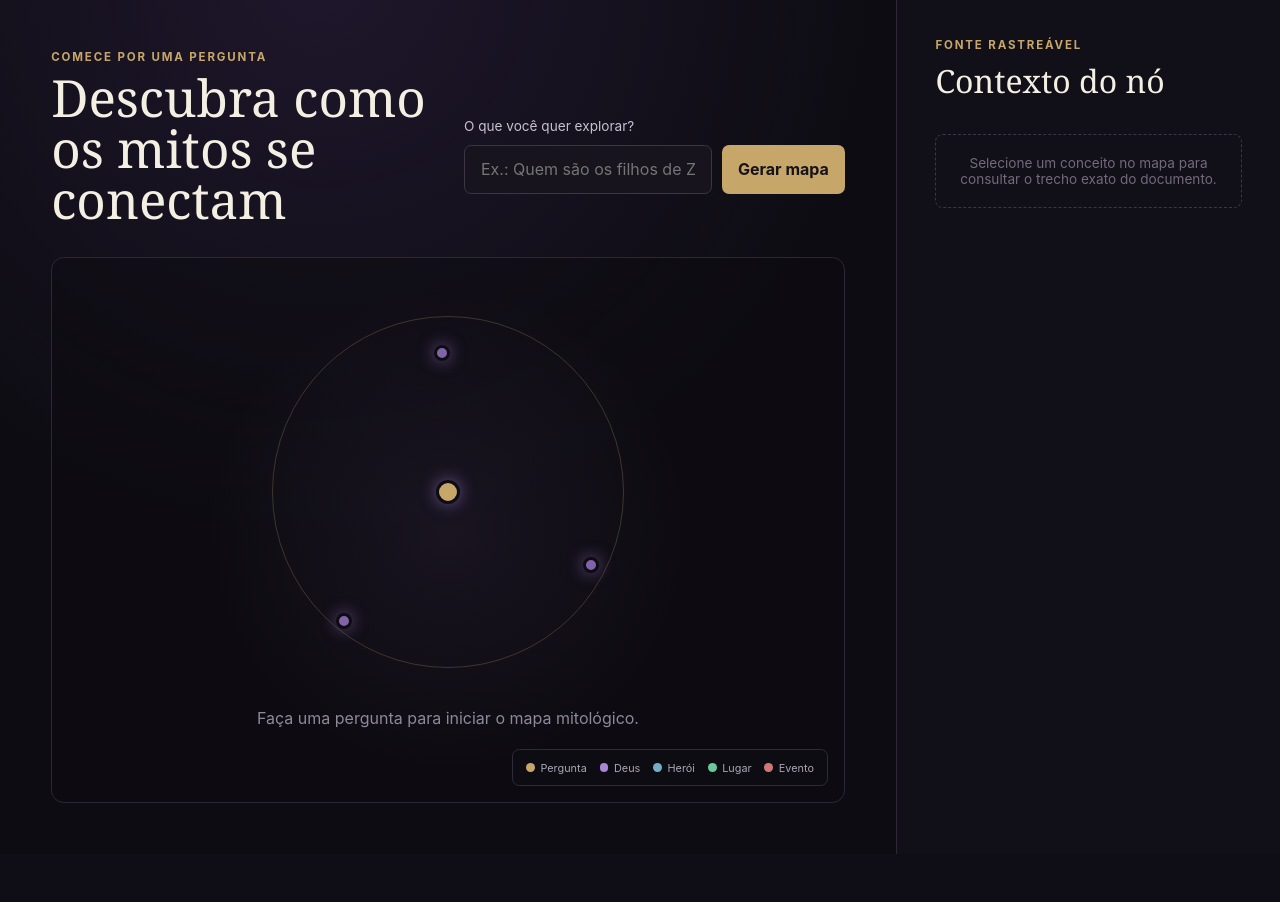
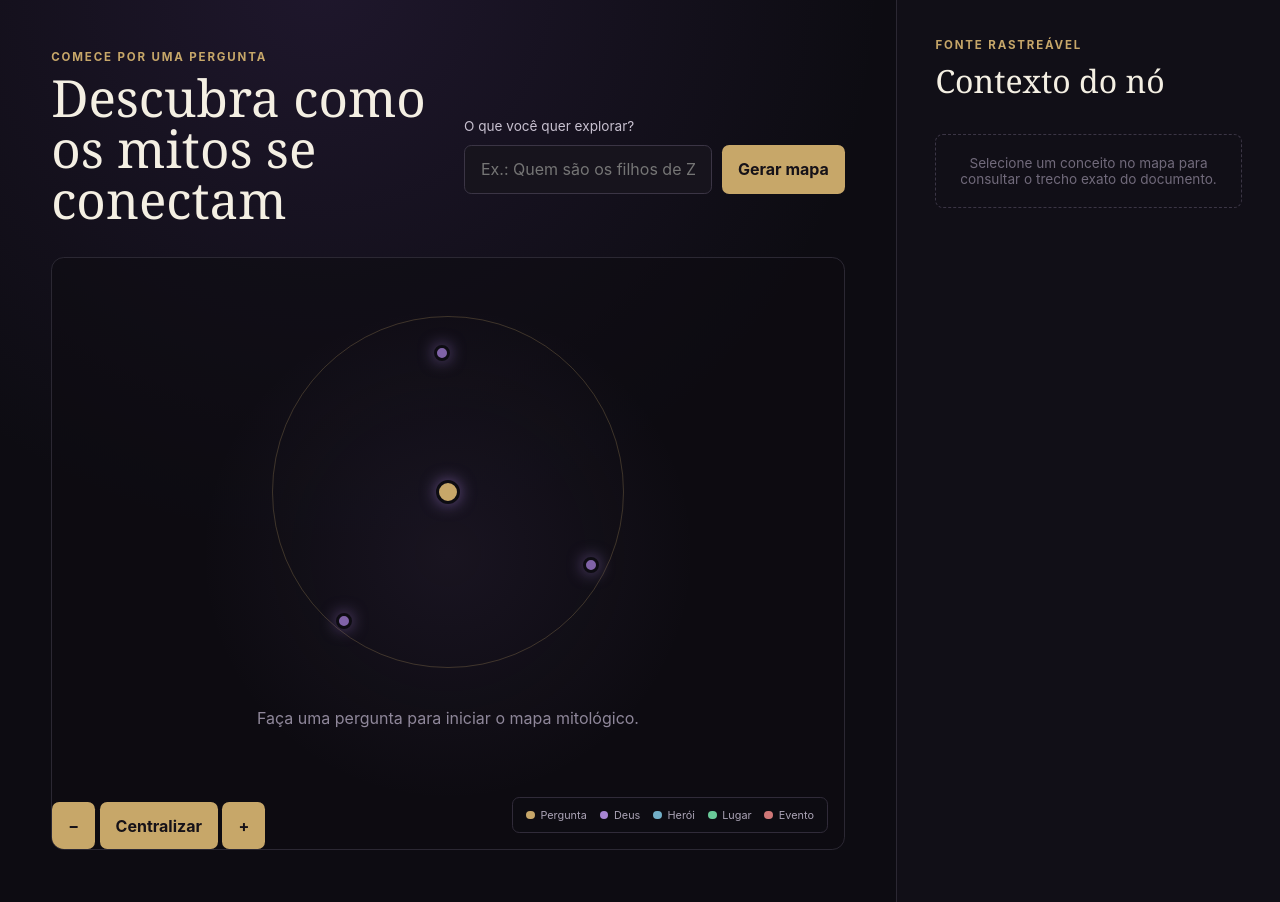
Before and after one commit to Dev-Russo/rag-mitologia, a FastAPI app: page / in a window 1280 px wide. Shown: the part 123-1025 px from the top of the page. Before the commit the page ends 977 px from the top, so only its background shows below. Run offline with FastAPI, Linux system fonts and the light colour scheme.

Commit message:
feat: adiciona navegação e seleção ao mapa

```diff
--- a/static/graph.js
+++ b/static/graph.js
@@ -8,6 +8,9 @@ const elements = {
   requestStatus: document.querySelector("#request-status"),
   graphEmpty: document.querySelector("#graph-empty"),
   svg: document.querySelector("#graph-svg"),
+  zoomOut: document.querySelector("#zoom-out"),
+  fitGraph: document.querySelector("#fit-graph"),
+  zoomIn: document.querySelector("#zoom-in"),
   sourceEmpty: document.querySelector("#source-empty"),
   nodeDetails: document.querySelector("#node-details"),
   nodeType: document.querySelector("#node-type"),
@@ -26,7 +29,17 @@ const state = {
   sources: [],
   selectedNodeId: null,
   loading: false,
+  scene: null,
+  positions: new Map(),
+  graphBounds: { width: 1000, height: 560 },
+  viewport: { x: 40, y: 40, scale: 1 },
+  pointer: null,
 };
+
+const VIEWPORT_WIDTH = 1000;
+const VIEWPORT_HEIGHT = 700;
+const MIN_SCALE = 0.45;
+const MAX_SCALE = 1.8;
 
 const typeLabels = {
   pergunta: "Pergunta",
@@ -96,6 +109,7 @@ function mergeResponse(data, reset = false) {
     : `${data.evaluation.attempts} tentativa(s) sem evidência suficiente`;
 
   renderGraph();
+  if (reset) fitGraph();
 }
 
 function calculatePositions() {
@@ -159,6 +173,61 @@ function svgElement(name, attributes = {}) {
   return element;
 }
 
+function activePathNodeIds() {
+  const active = new Set();
+  let current = state.selectedNodeId;
+  while (current && !active.has(current)) {
+    active.add(current);
+    current = state.edges.find((edge) => edge.target === current)?.source;
+  }
+  return active;
+}
+
+function applyViewport() {
+  if (!state.scene) return;
+  const { x, y, scale } = state.viewport;
+  state.scene.setAttribute("transform", `translate(${x} ${y}) scale(${scale})`);
+}
+
+function fitGraph() {
+  if (!state.nodes.size) return;
+  const horizontalScale = (VIEWPORT_WIDTH - 100) / state.graphBounds.width;
+  const verticalScale = (VIEWPORT_HEIGHT - 100) / state.graphBounds.height;
+  const scale = Math.max(
+    MIN_SCALE,
+    Math.min(1, horizontalScale, verticalScale),
+  );
+  state.viewport = {
+    scale,
+    x: 50,
+    y: (VIEWPORT_HEIGHT - state.graphBounds.height * scale) / 2,
+  };
+  applyViewport();
+}
+
+function zoomGraph(factor, originX = VIEWPORT_WIDTH / 2, originY = VIEWPORT_HEIGHT / 2) {
+  const previousScale = state.viewport.scale;
+  const scale = Math.max(
+    MIN_SCALE,
+    Math.min(MAX_SCALE, previousScale * factor),
+  );
+  if (scale === previousScale) return;
+  const worldX = (originX - state.viewport.x) / previousScale;
+  const worldY = (originY - state.viewport.y) / previousScale;
+  state.viewport.scale = scale;
+  state.viewport.x = originX - worldX * scale;
+  state.viewport.y = originY - worldY * scale;
+  applyViewport();
+}
+
+function focusNode(nodeId) {
+  const position = state.positions.get(nodeId);
+  if (!position) return;
+  state.viewport.x = VIEWPORT_WIDTH * 0.28 - position.x * state.viewport.scale;
+  state.viewport.y = VIEWPORT_HEIGHT / 2 - position.y * state.viewport.scale;
+  applyViewport();
+}
+
 function addSelectedLabel(group, label) {
   const text = svgElement("text", {
     class: "graph-node-label is-visible",
@@ -171,11 +240,16 @@ function addSelectedLabel(group, label) {
 
 function renderGraph() {
   const { positions, width, height } = calculatePositions();
+  state.positions = positions;
+  state.graphBounds = { width, height };
   elements.svg.replaceChildren();
   elements.graphEmpty.toggleAttribute("hidden", state.nodes.size > 0);
   elements.svg.toggleAttribute("hidden", state.nodes.size === 0);
   if (!state.nodes.size) return;
-  elements.svg.setAttribute("viewBox", `0 0 ${width} ${height}`);
+  elements.svg.setAttribute("viewBox", `0 0 ${VIEWPORT_WIDTH} ${VIEWPORT_HEIGHT}`);
+  const scene = svgElement("g", { class: "graph-scene" });
+  state.scene = scene;
+  const activeNodes = activePathNodeIds();
 
   const edgeLayer = svgElement("g", { class: "edge-layer" });
   state.edges.forEach((edge) => {
@@ -184,7 +258,11 @@ function renderGraph() {
     if (!start || !end) return;
     const curve = Math.max(70, (end.x - start.x) * 0.45);
     edgeLayer.appendChild(svgElement("path", {
-      class: "graph-edge",
+      class: `graph-edge${
+        activeNodes.has(edge.source) && activeNodes.has(edge.target)
+          ? " is-active"
+          : ""
+      }`,
       d: [
         `M ${start.x + 34} ${start.y}`,
         `C ${start.x + curve} ${start.y}`,
@@ -194,14 +272,16 @@ function renderGraph() {
       "aria-hidden": "true",
     }));
   });
-  elements.svg.appendChild(edgeLayer);
+  scene.appendChild(edgeLayer);
 
   const nodeLayer = svgElement("g", { class: "node-layer" });
   state.nodes.forEach((node) => {
     const position = positions.get(node.id);
     const selected = node.id === state.selectedNodeId;
     const group = svgElement("g", {
-      class: `graph-node graph-node-${node.type}${selected ? " is-selected" : ""}`,
+      class: `graph-node graph-node-${node.type}${
+        selected ? " is-selected" : ""
+      }${activeNodes.has(node.id) ? " is-in-path" : ""}`,
       transform: `translate(${position.x} ${position.y})`,
       tabindex: "0",
       role: "button",
@@ -224,7 +304,9 @@ function renderGraph() {
     });
     nodeLayer.appendChild(group);
   });
-  elements.svg.appendChild(nodeLayer);
+  scene.appendChild(nodeLayer);
+  elements.svg.appendChild(scene);
+  applyViewport();
 }
 
 function findSource(node) {
@@ -267,6 +349,7 @@ async function expandSelectedNode(nodeId = state.selectedNodeId) {
       concept: node.label,
     });
     mergeResponse(data);
+    focusNode(node.id);
     elements.requestStatus.textContent =
       data.status === "insufficient"
         ? data.answer
@@ -299,6 +382,55 @@ elements.form.addEventListener("submit", async (event) => {
 });
 
 elements.expandButton.addEventListener("click", () => expandSelectedNode());
+elements.zoomOut.addEventListener("click", () => zoomGraph(0.82));
+elements.zoomIn.addEventListener("click", () => zoomGraph(1.22));
+elements.fitGraph.addEventListener("click", fitGraph);
+
+elements.svg.addEventListener(
+  "wheel",
+  (event) => {
+    event.preventDefault();
+    const bounds = elements.svg.getBoundingClientRect();
+    const originX = ((event.clientX - bounds.left) / bounds.width) * VIEWPORT_WIDTH;
+    const originY = ((event.clientY - bounds.top) / bounds.height) * VIEWPORT_HEIGHT;
+    zoomGraph(event.deltaY < 0 ? 1.12 : 0.89, originX, originY);
+  },
+  { passive: false },
+);
+
+elements.svg.addEventListener("pointerdown", (event) => {
+  if (event.target.closest(".graph-node")) return;
+  elements.svg.setPointerCapture(event.pointerId);
+  state.pointer = {
+    id: event.pointerId,
+    x: event.clientX,
+    y: event.clientY,
+    viewportX: state.viewport.x,
+    viewportY: state.viewport.y,
+  };
+  elements.svg.classList.add("is-panning");
+});
+
+elements.svg.addEventListener("pointermove", (event) => {
+  if (!state.pointer || state.pointer.id !== event.pointerId) return;
+  const bounds = elements.svg.getBoundingClientRect();
+  state.viewport.x =
+    state.pointer.viewportX +
+    ((event.clientX - state.pointer.x) / bounds.width) * VIEWPORT_WIDTH;
+  state.viewport.y =
+    state.pointer.viewportY +
+    ((event.clientY - state.pointer.y) / bounds.height) * VIEWPORT_HEIGHT;
+  applyViewport();
+});
+
+function stopPanning(event) {
+  if (!state.pointer || state.pointer.id !== event.pointerId) return;
+  state.pointer = null;
+  elements.svg.classList.remove("is-panning");
+}
+
+elements.svg.addEventListener("pointerup", stopPanning);
+elements.svg.addEventListener("pointercancel", stopPanning);
 
 async function checkApiHealth() {
   try {
--- a/templates/index.html
+++ b/templates/index.html
@@ -64,6 +64,11 @@
             aria-label="Mapa interativo dos conceitos recuperados"
             hidden
           ></svg>
+          <div class="graph-controls" aria-label="Controles do mapa">
+            <button id="zoom-out" type="button" aria-label="Reduzir zoom">−</button>
+            <button id="fit-graph" type="button">Centralizar</button>
+            <button id="zoom-in" type="button" aria-label="Aumentar zoom">+</button>
+          </div>
           <div class="legend" aria-label="Legenda do mapa">
             <span><i class="legend-dot type-pergunta"></i>Pergunta</span>
             <span><i class="legend-dot type-deus"></i>Deus</span>
```
